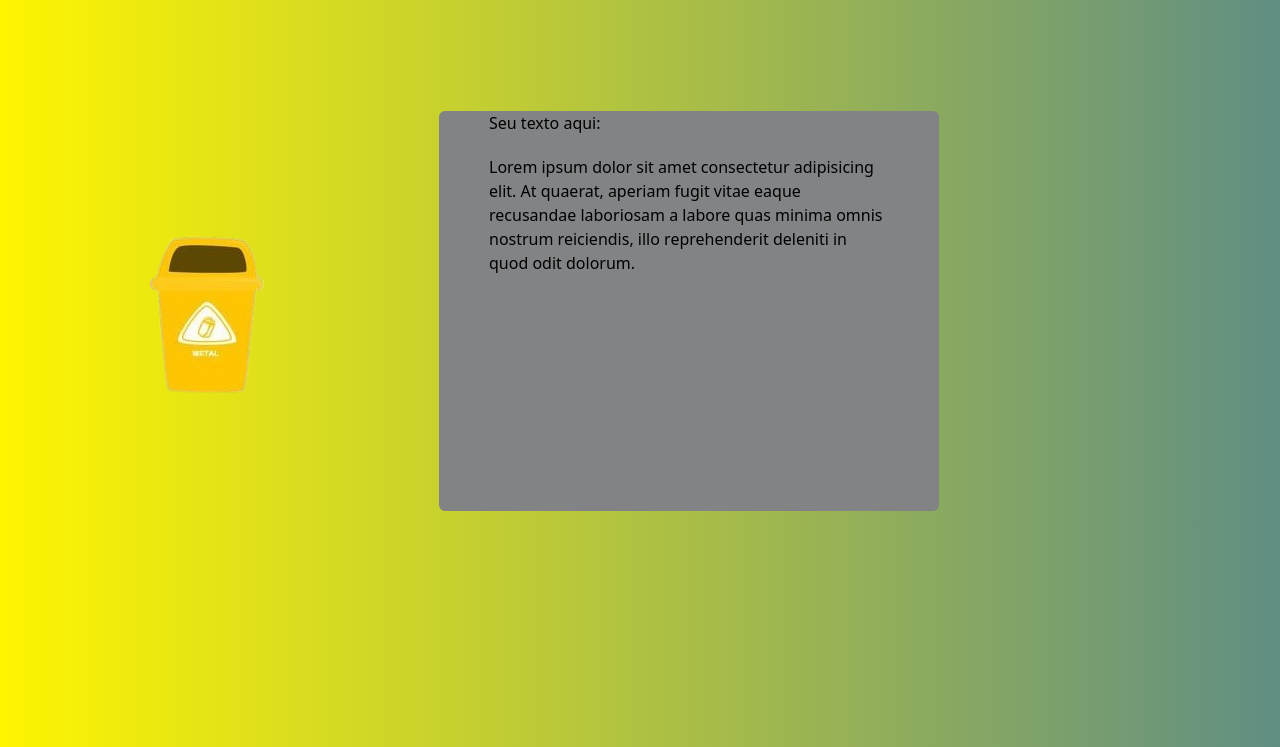
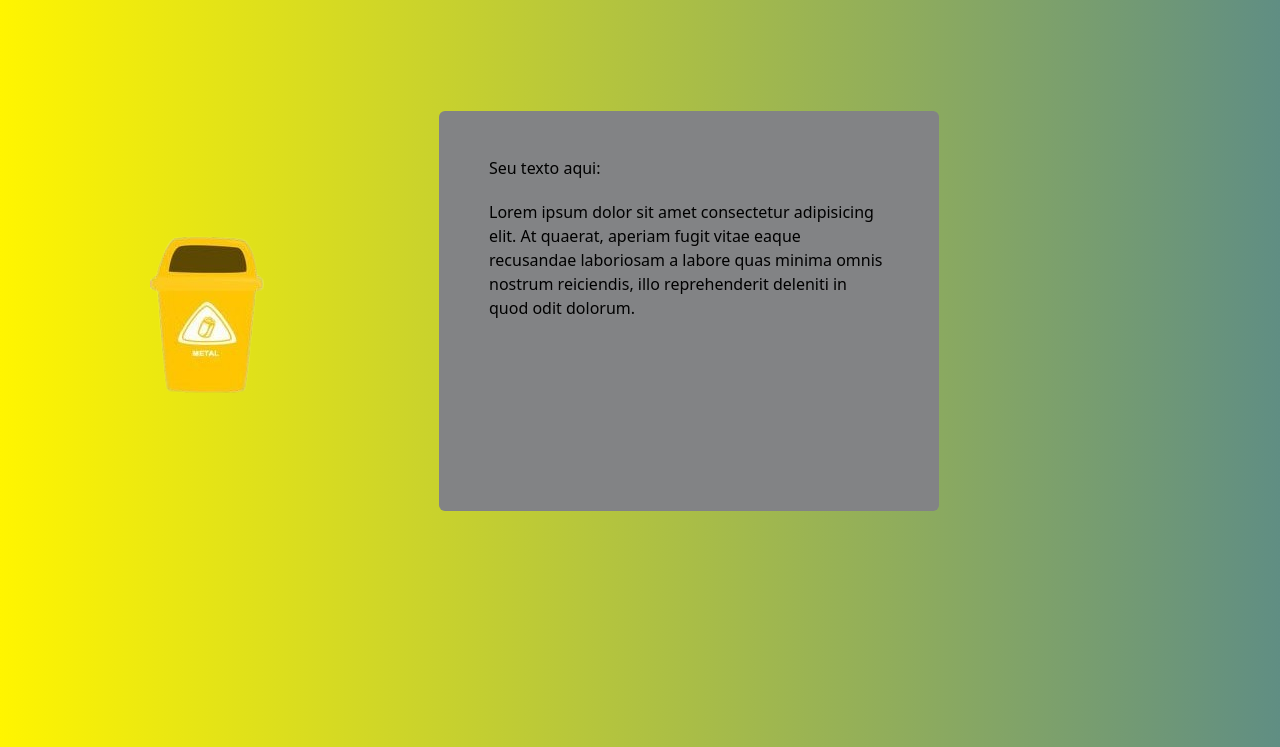
Before and after one commit to alessandrojunior1/projeto-cinecicla, a plain HTML site: page lataamarela.html in a window 1280 px wide. Shown: the part 53-800 px from the top of the page. Drawn offline with nearby package versions, Linux system fonts and the light colour scheme.

Commit message:
Mais modificações nas páginas

```diff
--- a/lataamarela.html
+++ b/lataamarela.html
@@ -34,8 +34,8 @@
       <div class="mr-[100px] mx-[150px] my-[130px] pr-[75px]">
         <img src="imgs/amarelo-removebg-preview.png" alt="Imagem">
       </div>
-      <div class="px-[50px] w-[500px] h-[400px] rounded-md bg-cinzento mb-[0px]">
-        <p>Seu texto aqui:</p>
+      <div class="px-[50px] w-[500px] h-[400px] rounded-md bg-cinzento">
+        <p class="mt-[45px]">Seu texto aqui:</p>
         <p class="mt-[20px]">Lorem ipsum dolor sit amet consectetur adipisicing elit. At quaerat, aperiam fugit vitae eaque recusandae laboriosam a labore quas minima omnis nostrum reiciendis, illo reprehenderit deleniti in quod odit dolorum.</p>
       </div>
     </div>
```
Also changed, not shown: lataazul.html (+1 -1 lines), lataverde.html (+1 -1 lines), latavermelha.html (+1 -1 lines).
